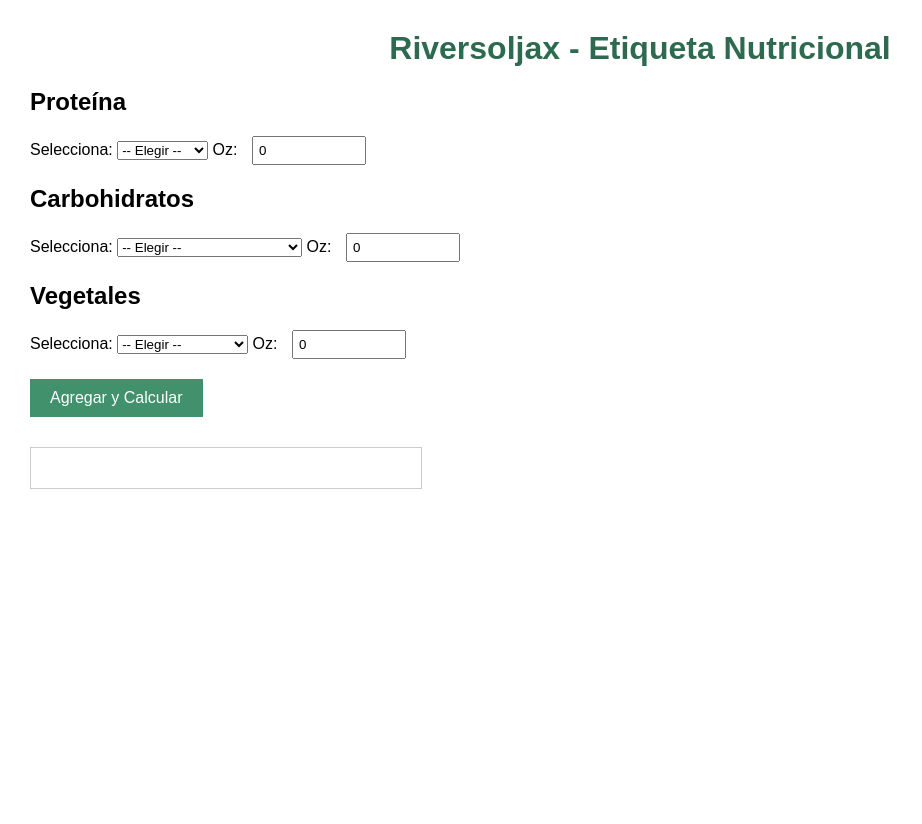
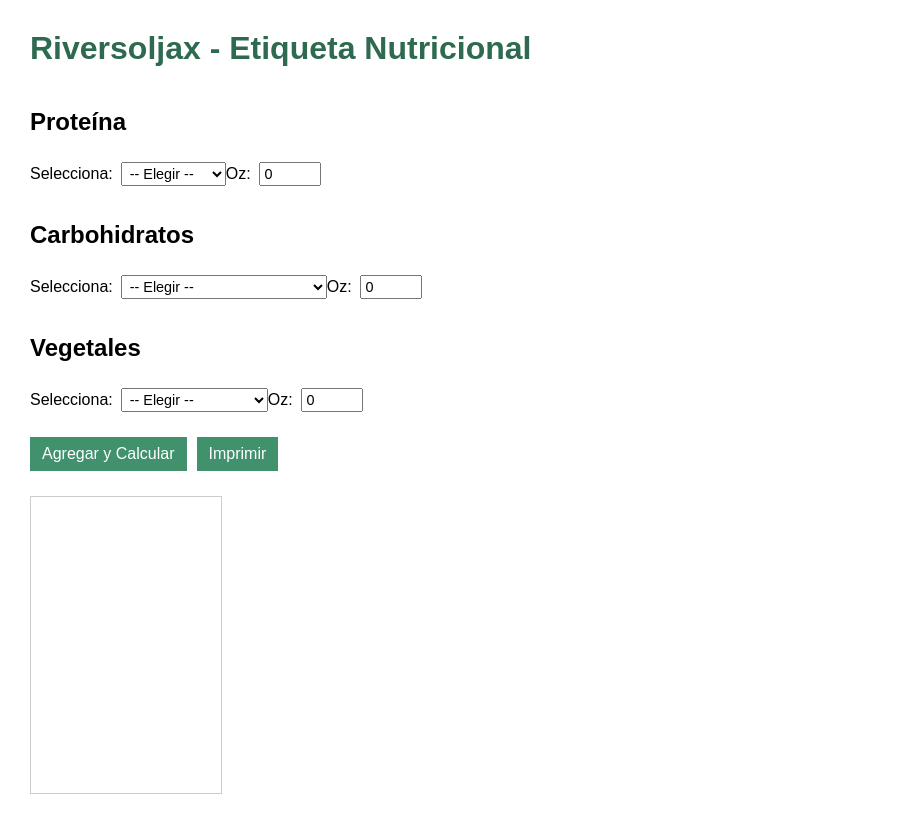
Before and after one commit to Chris6776-soli/riversoljaxfactlabel, a Flask app: page / in a window 1280 px wide. Shown: the whole page, without its empty margins (0-922 px from the left). Before the commit the page ends 489 px from the top, so only its background shows below. Run offline with Flask 3, Linux system fonts and the light colour scheme.

Commit message:
2Update index.html

```diff
--- a/templates/index.html
+++ b/templates/index.html
@@ -10,44 +10,78 @@
     }
     h1 {
       color: #2d6a4f;
-      /* Keep header centered */
-      text-align: center;
+    }
+    form {
+      display: flex;
+      flex-direction: column;
+      max-width: 250px; /* keep form a bit wider for inputs */
+      margin-bottom: 10px;
     }
     .section {
-      margin-bottom: 20px;
-      min-width: 300px;
+      margin-bottom: 15px;
+      display: flex;
+      flex-direction: column;
     }
     label {
-      display: block;
-      margin-top: 10px;
+      display: flex;
+      justify-content: space-between;
+      align-items: center;
+      margin-top: 6px;
+    }
+    select, input[type="number"] {
+      margin-left: 8px;
+      font-size: 0.9rem;
+      padding: 2px 4px;
     }
     input[type="number"] {
-      width: 100px;
-      padding: 5px;
-      margin-left: 10px;
-    }
-    /* Left align buttons container */
-    .buttons-container {
-      text-align: left;
-      margin-bottom: 30px;
+      width: 50px;
     }
     button {
-      padding: 10px 20px;
+      margin-top: 10px;
+      padding: 8px 12px;
       background-color: #40916c;
       color: white;
       border: none;
       cursor: pointer;
-      margin-right: 10px;
-      font-size: 16px;
+      font-size: 1rem;
+      width: fit-content;
     }
+    #buttons-container {
+      display: flex;
+      gap: 10px;
+      margin-bottom: 15px;
+      flex-wrap: wrap;
+    }
+
     #result {
-      margin-top: 30px;
+      width: 192px; /* 2 inches at 96dpi */
+      height: 298px; /* 3.1 inches approx */
       border: 1px solid #ccc;
-      padding: 20px;
-      width: 350px;
-      /* Align left instead of center */
-      margin-left: 0;
+      padding: 6px 8px;
+      box-sizing: border-box;
+      font-size: 0.8rem;
+      color: #000;
+      background: #fff;
+      display: flex;
+      flex-direction: column;
+      align-items: center;
+      text-align: left;
     }
+    #result img {
+      height: 80px;
+      margin-bottom: 8px;
+      display: block;
+      margin-left: auto;
+      margin-right: auto;
+    }
+    #result p, #result h2 {
+      margin: 3px 0;
+      line-height: 1.1;
+    }
+    #result button {
+      display: none; /* hide print button in label */
+    }
+
     @media print {
       body * {
         visibility: hidden;
@@ -59,9 +93,10 @@
         position: absolute;
         top: 0;
         left: 0;
-      }
-      #result button {
-        display: none;
+        width: 192px;
+        height: 298px;
+        border: none;
+        padding: 4px 6px;
       }
     }
   </style>
@@ -82,7 +117,8 @@
           <option value="tilapia">Tilapia</option>
           <option value="camarones">Camarones</option>
         </select>
-        Oz: <input type="number" name="proteina_gramos" min="0" value="0" />
+        Oz:
+        <input type="number" name="proteina_gramos" min="0" value="0" />
       </label>
     </div>
 
@@ -100,7 +136,8 @@
           <option value="quinoa">Quinoa</option>
           <option value="coliflor">Coliflor</option>
         </select>
-        Oz: <input type="number" name="carbohidrato_gramos" min="0" value="0" />
+        Oz:
+        <input type="number" name="carbohidrato_gramos" min="0" value="0" />
       </label>
     </div>
 
@@ -118,33 +155,24 @@
           <option value="pepino">Pepino</option>
           <option value="green_beans">Green Beans</option>
         </select>
-        Oz: <input type="number" name="vegetal_gramos" min="0" value="0" />
+        Oz:
+        <input type="number" name="vegetal_gramos" min="0" value="0" />
       </label>
     </div>
 
-    <div class="buttons-container">
+    <div id="buttons-container">
       <button type="submit">Agregar y Calcular</button>
-      {% if etiqueta %}
-        <button type="button" onclick="window.print()">Imprimir</button>
-      {% endif %}
+      <button type="button" onclick="window.print()">Imprimir</button>
     </div>
   </form>
 
   <div id="result">
     {% if etiqueta %}
-      <div style="text-align: center; margin-bottom: 15px;">
-        <img
-          src="/static/logo.png"
-          alt="Riversoljax Logo"
-          style="height: 140px"
-        />
-      </div>
-
+      <img src="/static/logo.png" alt="Riversoljax Logo" />
       {% if resumen %}
-        <p style="margin-bottom: 15px"><strong>Plato:</strong> {{ resumen }}</p>
+        <p><strong>Plato:</strong> {{ resumen }}</p>
       {% endif %}
-
-      <h2 style="margin: 0">Etiqueta Nutricional</h2>
+      <h2>Etiqueta Nutricional</h2>
       <p><strong>Calorías:</strong> {{ etiqueta.calorias | round }} kcal</p>
       <p><strong>Proteína:</strong> {{ etiqueta.proteina | round }} g</p>
       <p><strong>Grasa:</strong> {{ etiqueta.grasa | round }} g</p>
```
